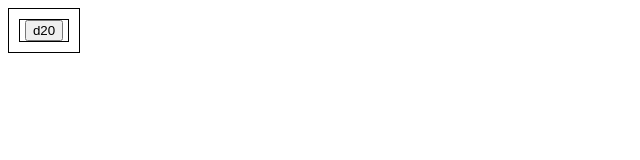
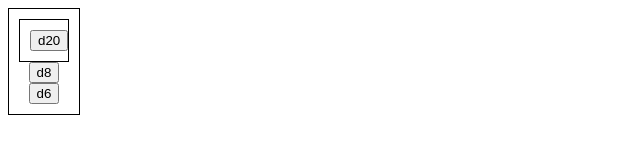
Before and after one commit to palumbo/DM-Dashboard, a plain HTML site: page dice.html in a window 1280 px wide. Shown: the whole page, without its empty margins (0-640 px from the left). Drawn offline with Linux system fonts and the light colour scheme.

Commit message:
finished initial dice page build

```diff
--- a/dice.html
+++ b/dice.html
@@ -6,8 +6,16 @@
 	<body>
 		<div id="dice-ctn">
 			<div id="d20">
-				<button onclick="d20()">d20</button>
+				<button onclick="d20()">d20</button><br />
 				<span id="roll20"></span>
+			</div>
+			<div id="d8">
+				<button onclick="d8()">d8</button><br />
+				<span id="roll8"></span>
+			</div>
+			<div id="d6">
+				<button onclick="d6()">d6</button><br />
+				<span id="roll6"></span>
 			</div>
 		</div>
 	<script>
@@ -36,6 +44,35 @@
 
 			roll20.innerHTML = roll;
 		}
+
+		// d8 function
+		function d8(){
+			// setting variables
+			var roll8 = document.getElementById("roll8");
+			var roll = Math.floor(Math.random() * 9);
+
+			// remove 0s
+			if (roll == 0) {
+				roll = 1;
+			}
+
+			roll8.innerHTML = roll;
+
+		};
+
+		// d6 function
+		function d6() {
+			//setting variables
+			var roll6 = document.getElementById("roll6");
+			var roll = Math.floor(Math.random() * 7);
+
+			// removes 0s
+			if (roll == 0) {
+				roll = 1;
+			};
+
+			roll6.innerHTML = roll;
+		}
 	</script>
 	</body>
 </html>
--- a/main.css
+++ b/main.css
@@ -70,5 +70,6 @@ table, tr, th, td {
 
 #d20 {
 	border: 1px solid black;
-	margin; 10px;
+	padding: 10px 30px 10px 10px;
+
 }
```
